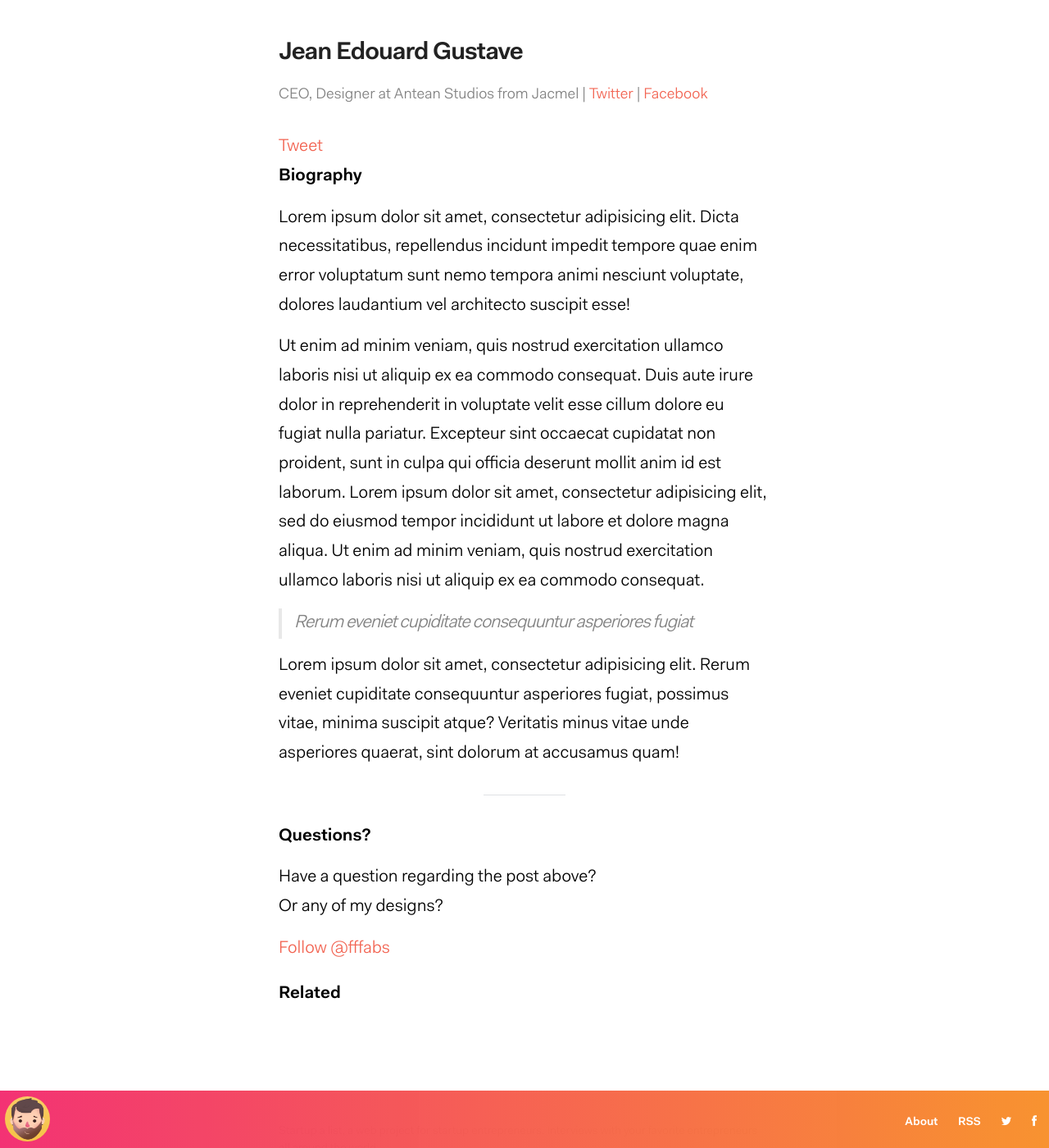
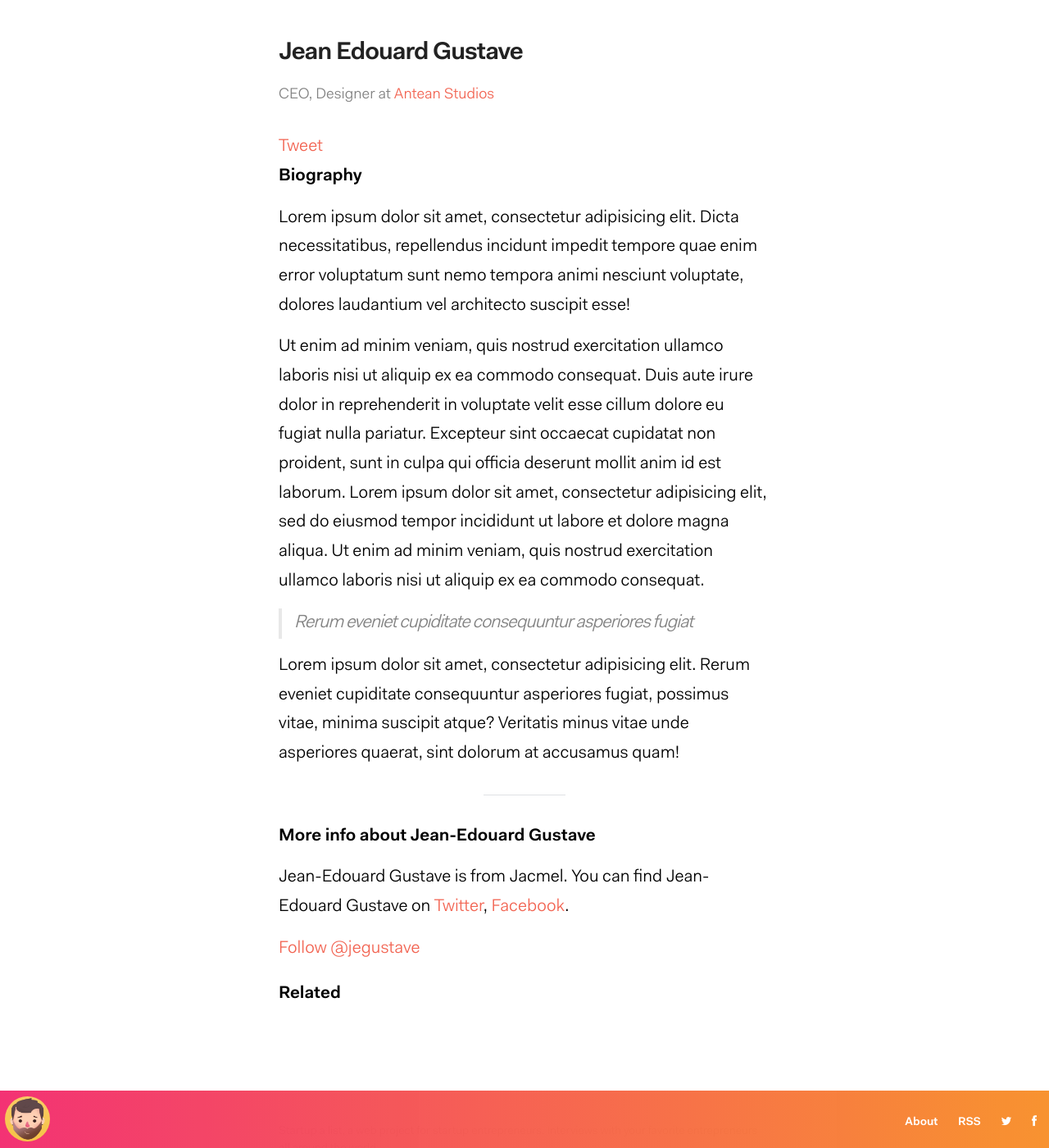
Before and after one commit to kenold/startup-alist, a Jekyll site: the page built from _people/jean-edouard-gustave.md, in a window 1280 px wide and 1400 px high. Shown: the whole window at 82% size. Built offline with Jekyll 4.4.1, drawn with Linux system fonts in a browser that asks for light colours; comment, search, counter and statistics services are not loaded.

Commit message:
add more info at the bottom

```diff
--- a/_layouts/person.html
+++ b/_layouts/person.html
@@ -5,10 +5,8 @@ layout: default
 
   <header class="post-header">
     <h1 class="post-title">{{ page.title }}</h1>
-    <p class="post-meta">{{ page.job_title }} at {{ page.company }}
-        from {{ page.place_origin }} |
-        <a href="https://twitter.com/{{ page.twitter }}">Twitter</a> |
-        <a href="https://twitter.com/{{ page.facebook }}">Facebook</a>
+    <p class="post-meta">{{ page.job_title }}
+        at <a href="https://twitter.com/{{ page.website }}">{{ page.company }}</a>
     </p>
   </header>
 
@@ -28,13 +26,16 @@ layout: default
   <hr>
 
   <div class="question">
-    <h2>Questions?</h2>
-    <p>Have a question regarding the post above? <br />Or any of my designs?</p>
+    <h2>More info about {{ page.full_name }}</h2>
+    <p>{{ page.full_name }} is from {{ page.place_origin}}.
+        You can find {{ page.full_name}} on <a href="https://twitter.com/{{ page.twitter }}">Twitter</a>,
+        <a href="https://facebook.com/{{ page.facebook }}">Facebook</a>.
+    </p>
     <a class="twitter-follow-button"
-    href="https://twitter.com/fffabs"
+    href="https://twitter.com/{{ page.twitter }}"
     data-show-count="true"
     data-size="large">
-    Follow @fffabs
+    Follow @{{ page.twitter }}
     </a>
     <script type="text/javascript">
     window.twttr = (function (d, s, id) {
```
